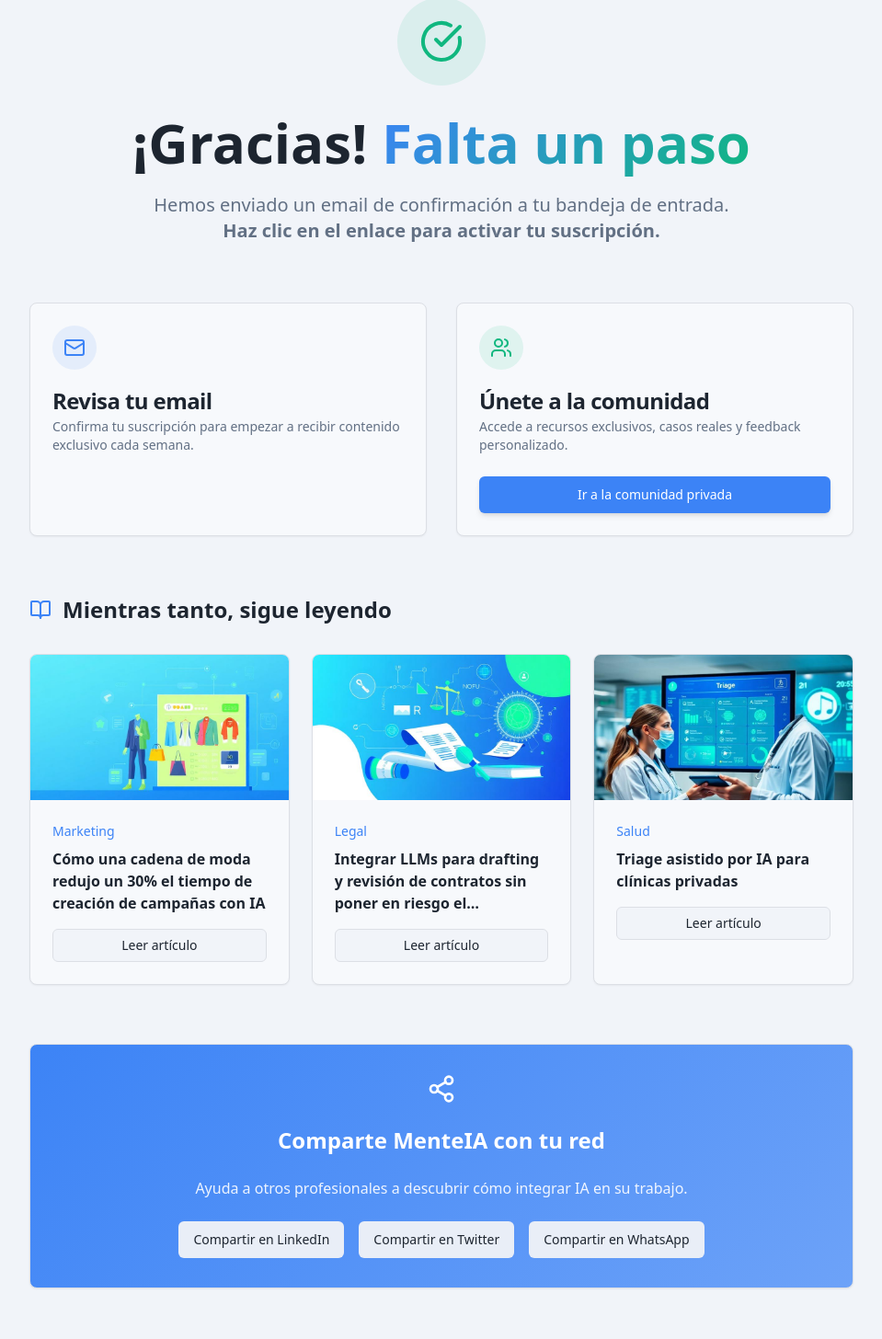
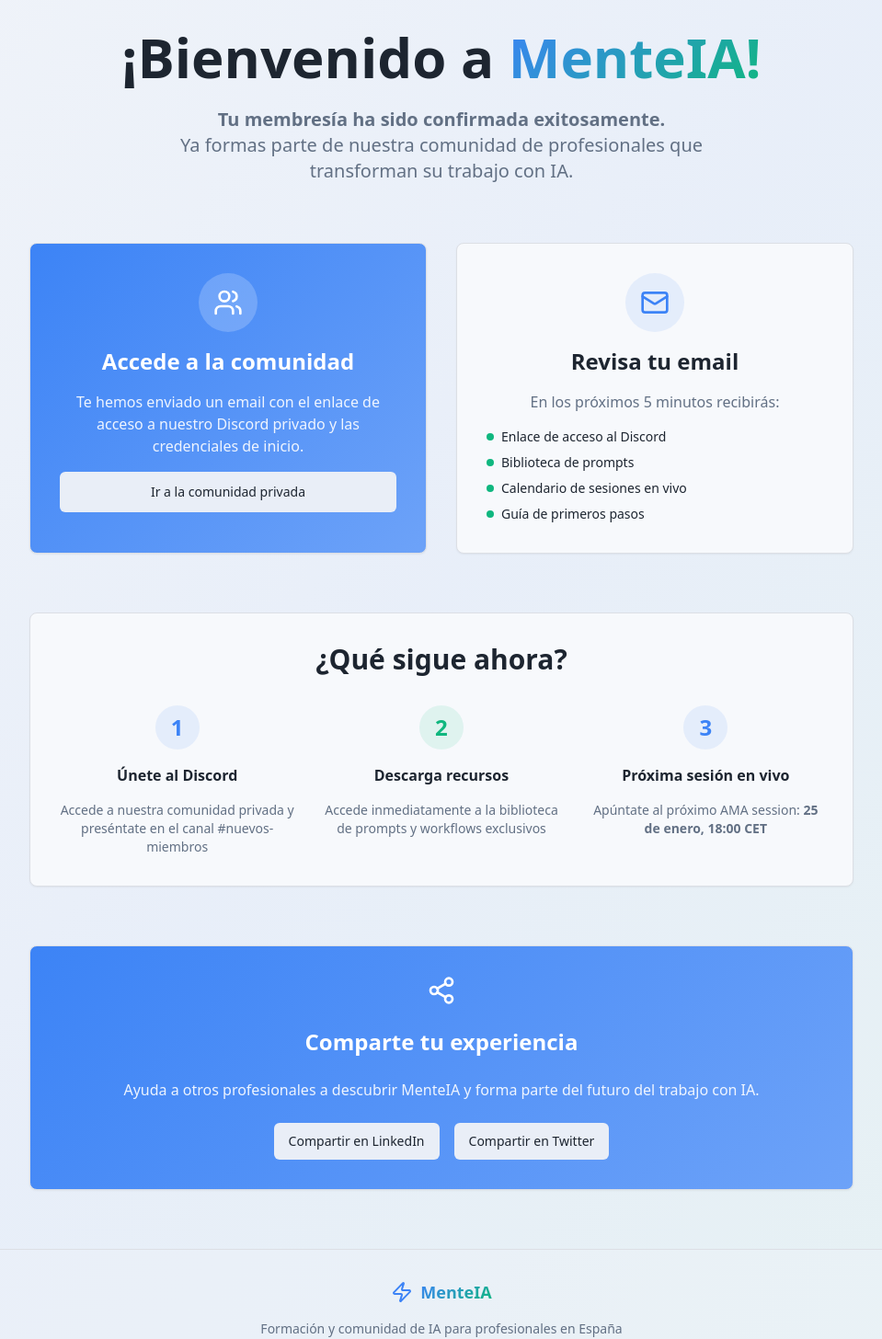
Before and after one commit to XandrAntonov/menteia-impulse, a React (Vite) app: page /gracias in a window 1280 px wide. Shown: the part 196-1652 px from the top of the page at 92% size, without its empty margins (160-1119 px from the left). Built offline with nearby package versions, Linux system fonts and the light colour scheme.

Commit message:
Add confirmation message and instructions
Added a confirmation message and further instructions to the Thank You page. Made the Thank You page a separate page, ensuring it is not displayed in the header or footer.

```diff
--- a/src/pages/ThankYou.tsx
+++ b/src/pages/ThankYou.tsx
@@ -1,8 +1,8 @@
-import Layout from "@/components/layout/Layout";
+import { useEffect } from "react";
 import { Button } from "@/components/ui/button";
 import { Card, CardContent, CardDescription, CardHeader, CardTitle } from "@/components/ui/card";
 import { Link } from "react-router-dom";
-import { CheckCircle, Mail, Users, BookOpen, Share2 } from "lucide-react";
+import { CheckCircle, Mail, Users, BookOpen, Share2, Zap, ArrowLeft } from "lucide-react";
 import retailImage from "@/assets/blog-retail-ai.jpg";
 import legalImage from "@/assets/blog-legal-ai.jpg";
 import healthImage from "@/assets/blog-health-ai.jpg";
@@ -31,106 +31,138 @@ const ThankYou = () => {
 
   const socialLinks = [
     { name: "LinkedIn", url: "https://linkedin.com/company/menteia" },
-    { name: "Twitter", url: "https://twitter.com/menteia_es" },
-    { name: "WhatsApp", url: "https://wa.me/?text=Acabo%20de%20suscribirme%20a%20MenteIA" }
+    { name: "Twitter", url: "https://twitter.com/menteia_es" }
   ];
 
+  useEffect(() => {
+    // Optional: Track conversion
+    console.log("User completed membership signup");
+  }, []);
+
   return (
-    <Layout>
-      <section className="py-20 lg:py-32">
-        <div className="container mx-auto px-4">
+    <div className="min-h-screen bg-gradient-to-br from-background via-primary/5 to-success/5">
+      {/* Header minimal */}
+      <header className="p-6">
+        <div className="container mx-auto">
+          <Link to="/" className="flex items-center space-x-2 hover:opacity-80 transition-opacity">
+            <ArrowLeft className="h-5 w-5 text-muted-foreground" />
+            <span className="text-sm text-muted-foreground">Volver al inicio</span>
+          </Link>
+        </div>
+      </header>
+
+      <main className="container mx-auto px-4 py-8">
         <div className="max-w-4xl mx-auto">
           {/* Success Message */}
           <div className="text-center mb-16">
-              <div className="w-24 h-24 bg-success/10 rounded-full flex items-center justify-center mx-auto mb-8">
+            <div className="w-24 h-24 bg-success/20 rounded-full flex items-center justify-center mx-auto mb-8 animate-pulse">
               <CheckCircle className="h-12 w-12 text-success" />
             </div>
             <h1 className="text-4xl lg:text-6xl font-bold mb-6">
-                ¡Gracias! <span className="text-gradient">Falta un paso</span>
+              ¡Bienvenido a <span className="text-gradient">MenteIA!</span>
             </h1>
-              <p className="text-xl text-muted-foreground mb-8">
-                Hemos enviado un email de confirmación a tu bandeja de entrada.
+            <p className="text-xl text-muted-foreground mb-8 max-w-2xl mx-auto">
+              <strong>Tu membresía ha sido confirmada exitosamente.</strong>
               <br />
-                <strong>Haz clic en el enlace para activar tu suscripción.</strong>
+              Ya formas parte de nuestra comunidad de profesionales que transforman su trabajo con IA.
             </p>
           </div>
 
           {/* Next Steps */}
           <div className="grid md:grid-cols-2 gap-8 mb-16">
-              <Card className="hover-lift">
-                <CardHeader>
-                  <div className="w-12 h-12 bg-primary/10 rounded-full flex items-center justify-center mb-4">
-                    <Mail className="h-6 w-6 text-primary" />
+            <Card className="hover-lift gradient-hero">
+              <CardContent className="p-8 text-center space-y-4">
+                <div className="w-16 h-16 bg-white/20 rounded-full flex items-center justify-center mx-auto">
+                  <Users className="h-8 w-8 text-white" />
                 </div>
-                  <CardTitle>Revisa tu email</CardTitle>
-                  <CardDescription>
-                    Confirma tu suscripción para empezar a recibir contenido exclusivo cada semana.
-                  </CardDescription>
-                </CardHeader>
+                <h3 className="text-2xl font-bold text-white">Accede a la comunidad</h3>
+                <p className="text-white/90 mb-6">
+                  Te hemos enviado un email con el enlace de acceso a nuestro Discord privado y las credenciales de inicio.
+                </p>
+                <Button variant="secondary" size="lg" className="w-full">
+                  Ir a la comunidad privada
+                </Button>
+              </CardContent>
             </Card>
 
             <Card className="hover-lift">
-                <CardHeader>
-                  <div className="w-12 h-12 bg-success/10 rounded-full flex items-center justify-center mb-4">
-                    <Users className="h-6 w-6 text-success" />
+              <CardContent className="p-8 text-center space-y-4">
+                <div className="w-16 h-16 bg-primary/10 rounded-full flex items-center justify-center mx-auto">
+                  <Mail className="h-8 w-8 text-primary" />
                 </div>
-                  <CardTitle>Únete a la comunidad</CardTitle>
-                  <CardDescription>
-                    Accede a recursos exclusivos, casos reales y feedback personalizado.
-                  </CardDescription>
-                </CardHeader>
-                <CardContent>
-                  <Link to="/comunidad">
-                    <Button variant="community" className="w-full">
-                      Ir a la comunidad privada
-                    </Button>
-                  </Link>
+                <h3 className="text-2xl font-bold">Revisa tu email</h3>
+                <p className="text-muted-foreground mb-6">
+                  En los próximos 5 minutos recibirás:
+                </p>
+                <ul className="text-left space-y-2 text-sm">
+                  <li className="flex items-center space-x-2">
+                    <div className="w-2 h-2 bg-success rounded-full"></div>
+                    <span>Enlace de acceso al Discord</span>
+                  </li>
+                  <li className="flex items-center space-x-2">
+                    <div className="w-2 h-2 bg-success rounded-full"></div>
+                    <span>Biblioteca de prompts</span>
+                  </li>
+                  <li className="flex items-center space-x-2">
+                    <div className="w-2 h-2 bg-success rounded-full"></div>
+                    <span>Calendario de sesiones en vivo</span>
+                  </li>
+                  <li className="flex items-center space-x-2">
+                    <div className="w-2 h-2 bg-success rounded-full"></div>
+                    <span>Guía de primeros pasos</span>
+                  </li>
+                </ul>
               </CardContent>
             </Card>
           </div>
 
-            {/* Recommended Content */}
-            <div className="mb-16">
-              <div className="flex items-center space-x-3 mb-8">
-                <BookOpen className="h-6 w-6 text-primary" />
-                <h2 className="text-2xl font-bold">Mientras tanto, sigue leyendo</h2>
+          {/* What's Next */}
+          <Card className="mb-16">
+            <CardContent className="p-8">
+              <h2 className="text-3xl font-bold text-center mb-8">¿Qué sigue ahora?</h2>
+              <div className="grid md:grid-cols-3 gap-8">
+                <div className="text-center space-y-4">
+                  <div className="w-12 h-12 bg-primary/10 rounded-full flex items-center justify-center mx-auto">
+                    <span className="text-2xl font-bold text-primary">1</span>
                   </div>
-
-              <div className="grid md:grid-cols-3 gap-6">
-                {recommendedPosts.map((post, index) => (
-                  <Card key={index} className="hover-lift overflow-hidden">
-                    <div className="aspect-video overflow-hidden">
-                      <img
-                        src={post.image}
-                        alt={post.title}
-                        className="w-full h-full object-cover hover:scale-105 transition-transform duration-300"
-                      />
+                  <h3 className="font-semibold">Únete al Discord</h3>
+                  <p className="text-sm text-muted-foreground">
+                    Accede a nuestra comunidad privada y preséntate en el canal #nuevos-miembros
+                  </p>
                 </div>
-                    <CardContent className="p-6">
-                      <div className="text-sm text-primary font-medium mb-2">{post.category}</div>
-                      <h3 className="font-semibold line-clamp-3 mb-4">{post.title}</h3>
-                      <Link to={`/blog/${post.slug}`}>
-                        <Button variant="outline" size="sm" className="w-full">
-                          Leer artículo
-                        </Button>
-                      </Link>
+                <div className="text-center space-y-4">
+                  <div className="w-12 h-12 bg-success/10 rounded-full flex items-center justify-center mx-auto">
+                    <span className="text-2xl font-bold text-success">2</span>
+                  </div>
+                  <h3 className="font-semibold">Descarga recursos</h3>
+                  <p className="text-sm text-muted-foreground">
+                    Accede inmediatamente a la biblioteca de prompts y workflows exclusivos
+                  </p>
+                </div>
+                <div className="text-center space-y-4">
+                  <div className="w-12 h-12 bg-primary/10 rounded-full flex items-center justify-center mx-auto">
+                    <span className="text-2xl font-bold text-primary">3</span>
+                  </div>
+                  <h3 className="font-semibold">Próxima sesión en vivo</h3>
+                  <p className="text-sm text-muted-foreground">
+                    Apúntate al próximo AMA session: <strong>25 de enero, 18:00 CET</strong>
+                  </p>
+                </div>
+              </div>
             </CardContent>
           </Card>
-                ))}
-              </div>
-            </div>
 
           {/* Social Sharing */}
-            <Card className="gradient-hero text-center">
+          <Card className="gradient-hero text-center mb-8">
             <CardContent className="p-8 space-y-6">
               <div className="flex justify-center">
                 <Share2 className="h-8 w-8 text-white" />
               </div>
               <h3 className="text-2xl font-bold text-white">
-                  Comparte MenteIA con tu red
+                Comparte tu experiencia
               </h3>
               <p className="text-white/90">
-                  Ayuda a otros profesionales a descubrir cómo integrar IA en su trabajo.
+                Ayuda a otros profesionales a descubrir MenteIA y forma parte del futuro del trabajo con IA.
               </p>
               <div className="flex flex-wrap justify-center gap-4">
                 {socialLinks.map((social, index) => (
@@ -148,9 +180,21 @@ const ThankYou = () => {
             </CardContent>
           </Card>
         </div>
+      </main>
+
+      {/* Minimal footer */}
+      <footer className="py-8 border-t bg-muted/30">
+        <div className="container mx-auto px-4 text-center">
+          <div className="flex items-center justify-center space-x-2 mb-4">
+            <Zap className="h-6 w-6 text-primary" />
+            <span className="text-lg font-bold text-gradient">MenteIA</span>
           </div>
-      </section>
-    </Layout>
+          <p className="text-sm text-muted-foreground">
+            Formación y comunidad de IA para profesionales en España
+          </p>
+        </div>
+      </footer>
+    </div>
   );
 };
 
```
Lines whose indentation alone changed are shown as unchanged.
